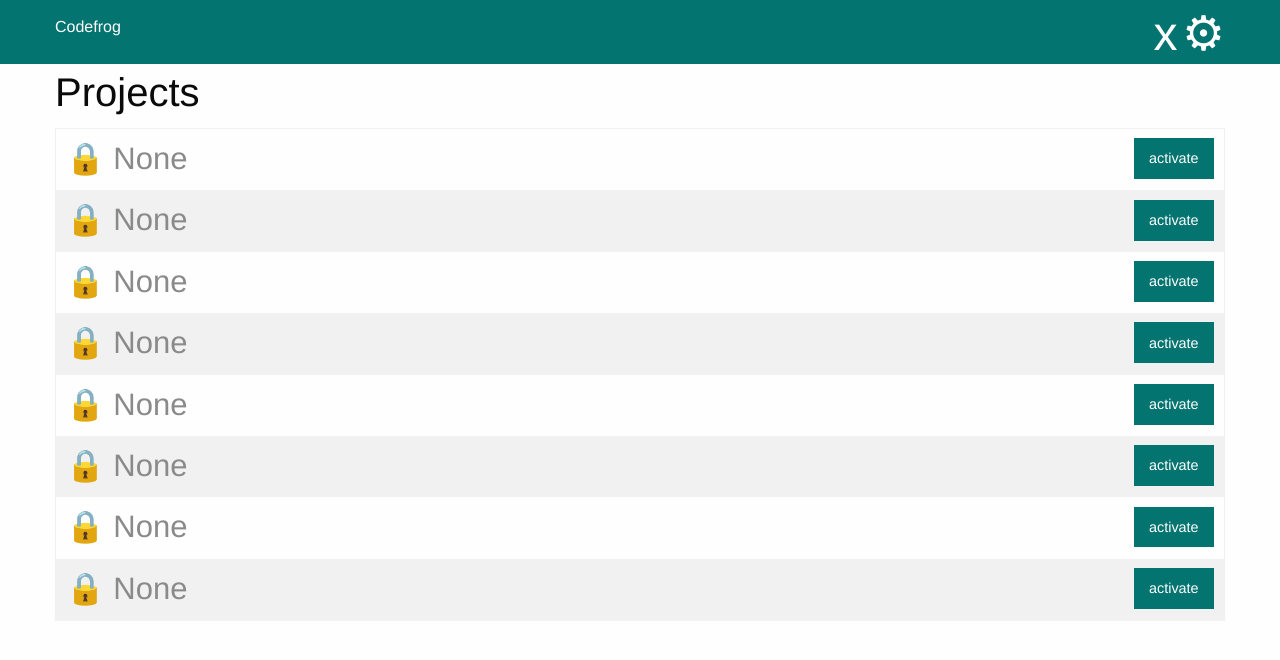
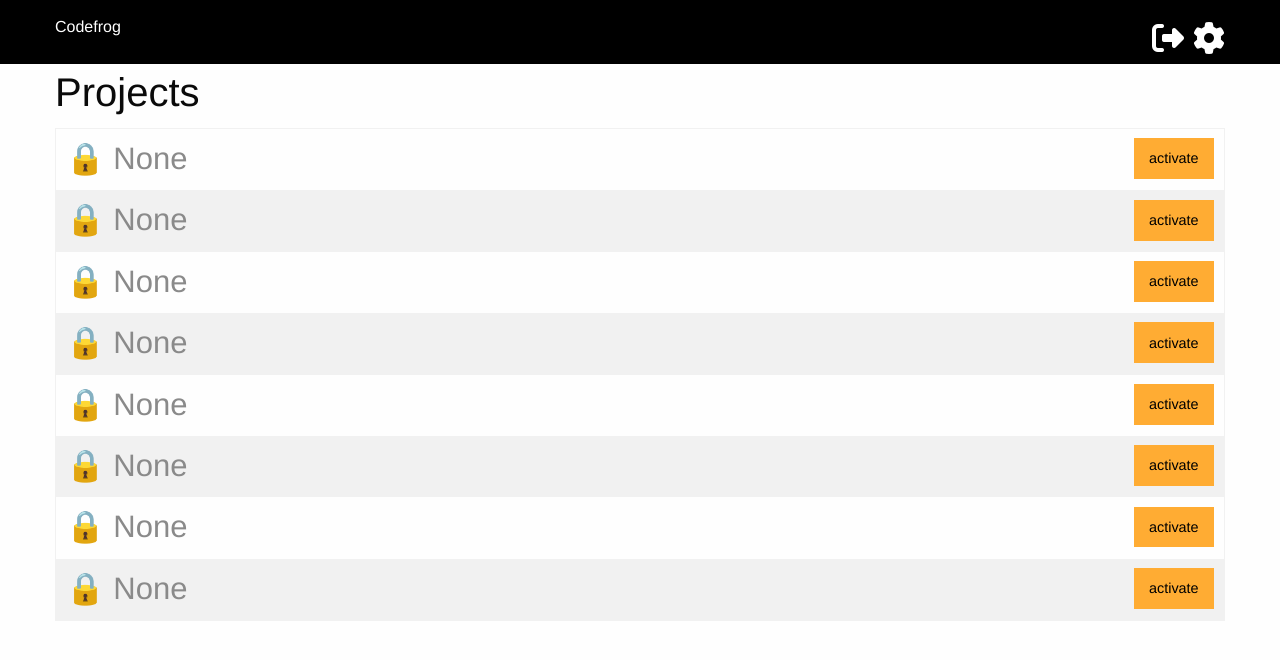
Before and after one commit to antonpirker/codefrog, a Django app: template maintainer/core/templates/index.html in a window 1280 px wide. Shown: the top 660 px of the page. Run offline with Django 3.2, Linux system fonts and the light colour scheme; the template is opened without the code that fills it: values that come from a table or form of the project are taken from there, others are empty; data comes from the database, SQL or seed files in the repository; parts of the project's set-up code (start-up, migrations or seed data) failed here and were passed over; some libraries are stand-ins or nearby versions.

Commit message:
Made UI a little nicer

```diff
--- a/maintainer/core/static/css/app.css
+++ b/maintainer/core/static/css/app.css
@@ -4,27 +4,36 @@
     background-size: cover;
 }
 .button.primary {
-    background: rgb(4, 116, 113);
+    background: #ffac33;
+    color: #000;
 }
 .button.primary:hover, .button.primary:focus {
-    background: rgb(30, 142, 139);
+    background: #ffac33;
+}
+.button {
+    box-shadow: none;
+}
+.button:hover, .button:focus {
+    box-shadow: none;
 }
 a {
-    color: rgb(4, 116, 113);
+    color: #000;
+    box-shadow: inset 0 -4px 0 -1px #ffac33;
 }
 a:hover, a:focus {
-    color: rgb(30, 142, 139);
+    color: #000;
+    box-shadow: inset 0 -15px 0 -1px #ffac33;
 }
 input:checked ~ .switch-paddle {
-    background: rgb(4, 116, 113);
+    background: #000;
 }
 
 .header {
-    background: rgb(4, 116, 113);
+    background: #000;
 }
-
 .header a, .header a:hover, .header a:focus {
     color: #fff;
+    box-shadow: none;
 }
 
 @media all and (orientation:portrait) {
@@ -52,13 +61,12 @@
     width: 10em;
     height: 1em;
     display: inline-block;
-    background: rgba(255,204,204,1);
-    background: -moz-linear-gradient(left, rgba(255,204,204,1) 0%, rgba(255,0,0,1) 100%);
-    background: -webkit-gradient(left top, right top, color-stop(0%, rgba(255,204,204,1)), color-stop(100%, rgba(255,0,0,1)));
-    background: -webkit-linear-gradient(left, rgba(255,204,204,1) 0%, rgba(255,0,0,1) 100%);
-    background: -o-linear-gradient(left, rgba(255,204,204,1) 0%, rgba(255,0,0,1) 100%);
-    background: -ms-linear-gradient(left, rgba(255,204,204,1) 0%, rgba(255,0,0,1) 100%);
-    background: linear-gradient(to right, rgba(255,204,204,1) 0%, rgba(255,0,0,1) 100%);
+    background: #FFCCFF;
+    background: -moz-linear-gradient(left, #FFCCFF 0%, #850074 100%);
+    background: -webkit-linear-gradient(left, #FFCCFF 0%, #850074 100%);
+    background: -o-linear-gradient(left, #FFCCFF 0%, #850074 100%);
+    background: -ms-linear-gradient(left, #FFCCFF 0%, #850074 100%);
+    background: linear-gradient(to right, #FFCCFF 0%, #850074 100%);
     filter: progid:DXImageTransform.Microsoft.gradient( startColorstr='#ffcccc', endColorstr='#ff0000', GradientType=1 );
 }
 
--- a/maintainer/core/static/js/app.js
+++ b/maintainer/core/static/js/app.js
@@ -5,7 +5,7 @@
 function createComplexityDiagram(selector, dataTree, minChanges, maxChanges) {
     var heatmapColour = d3.scaleLinear()
         .domain([0, 1])
-        .range(["#ffcccc", "#ff0000"])
+        .range(["#FFCCFF", "#DD0F7E"])
         .interpolate(d3.interpolateHcl);
 
     var c = d3.scaleLinear().domain([minChanges, maxChanges/2]).range([0,1]);
@@ -69,13 +69,13 @@
                   console.log(d)
                   d3.select('#source-information').html("");
                   d3.select('#source-information').append('h4')
-                      .text(filePath)
+                      .text('Path: ' + filePath)
                   d3.select('#source-information').append('a')
                       .text('[Show in Repo]')
                       .attr('href', d.data.repo_link)
                       .attr('target', '_blank');
                   d3.select('#source-information').append('p')
-                      .text('Add here details of file, like complexity and changes over time. add the authors as a pie-chart in the focused bubble. Add the ability to zoom into the functions inside the file');
+                      .text('');
               }
             });
 
--- a/maintainer/core/templates/index.html
+++ b/maintainer/core/templates/index.html
@@ -8,6 +8,7 @@
         <title>Codefrog</title>
         <link rel="stylesheet" href="{% static "css/foundation.min.css" %}">
         <link rel="stylesheet" href="{% static "css/app.css" %} ">
+        <script src="https://kit.fontawesome.com/ed7547b377.js" crossorigin="anonymous"></script>
     </head>
 </head>
 
@@ -20,8 +21,12 @@
                     <a href="{% url 'index' %}">Codefrog</a>
                 </div>
                 <div class="large-6 cell text-right">
-                    <a href="{% url 'logout' %}" style="font-size: 3em; margin-top: -0.35em; display: inline-block;">x</a>
-                    <a href="{% url 'user-settings' user %}" style="font-size: 3em; margin-top: -0.35em; display: inline-block;">⚙</a>
+                    <a href="{% url 'logout' %}" style="font-size: 2em;">
+                        <i class="fas fa-sign-out-alt" title="Logout"></i>
+                    </a>
+                    <a href="{% url 'user-settings' user %}" style="font-size: 2em;">
+                        <i class="fas fa-cog" title="Settings"></i>
+                    </a>
                 </div>
 
             </div>
--- a/maintainer/core/templates/landing.html
+++ b/maintainer/core/templates/landing.html
@@ -8,6 +8,7 @@
         <title>Codefrog - Manage your technical debt. Keep code quality high. Minimize lead time.</title>
         <link rel="stylesheet" href="{% static "css/foundation.min.css" %}">
         <link rel="stylesheet" href="{% static "css/app.css" %} ">
+        <script src="https://kit.fontawesome.com/ed7547b377.js" crossorigin="anonymous"></script>
     </head>
     <body class="bg">
         <div class="grid-container">
--- a/maintainer/core/templates/settings/project.html
+++ b/maintainer/core/templates/settings/project.html
@@ -8,6 +8,7 @@
         <title>Project Settings</title>
         <link rel="stylesheet" href="{% static "css/foundation.min.css" %}">
         <link rel="stylesheet" href="{% static "css/app.css" %} ">
+        <script src="https://kit.fontawesome.com/ed7547b377.js" crossorigin="anonymous"></script>
     </head>
 </head>
 
--- a/maintainer/core/templates/settings/user.html
+++ b/maintainer/core/templates/settings/user.html
@@ -8,6 +8,7 @@
         <title>Settings</title>
         <link rel="stylesheet" href="{% static "css/foundation.min.css" %}">
         <link rel="stylesheet" href="{% static "css/app.css" %} ">
+        <script src="https://kit.fontawesome.com/ed7547b377.js" crossorigin="anonymous"></script>
     </head>
 </head>
 
```
Also changed, not shown: maintainer/core/templates/project/detail.html (+2 -20 lines).
